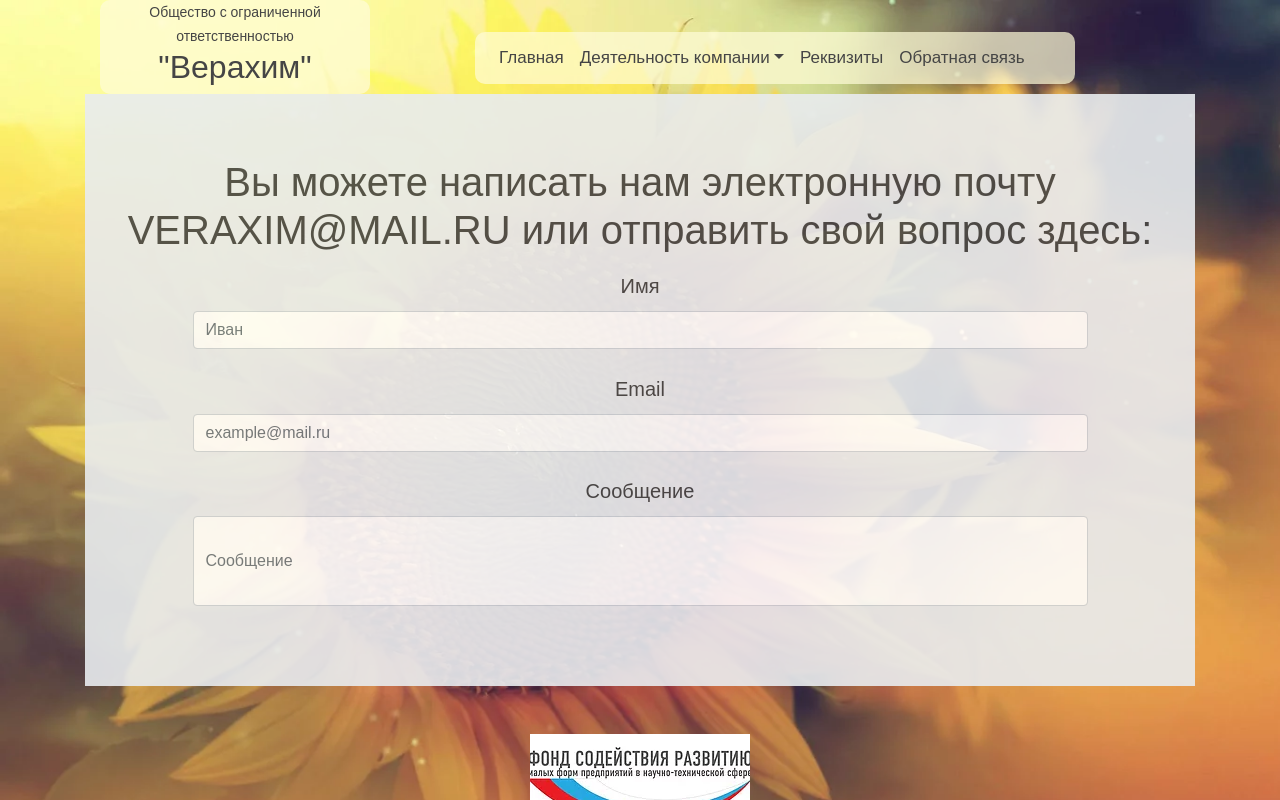
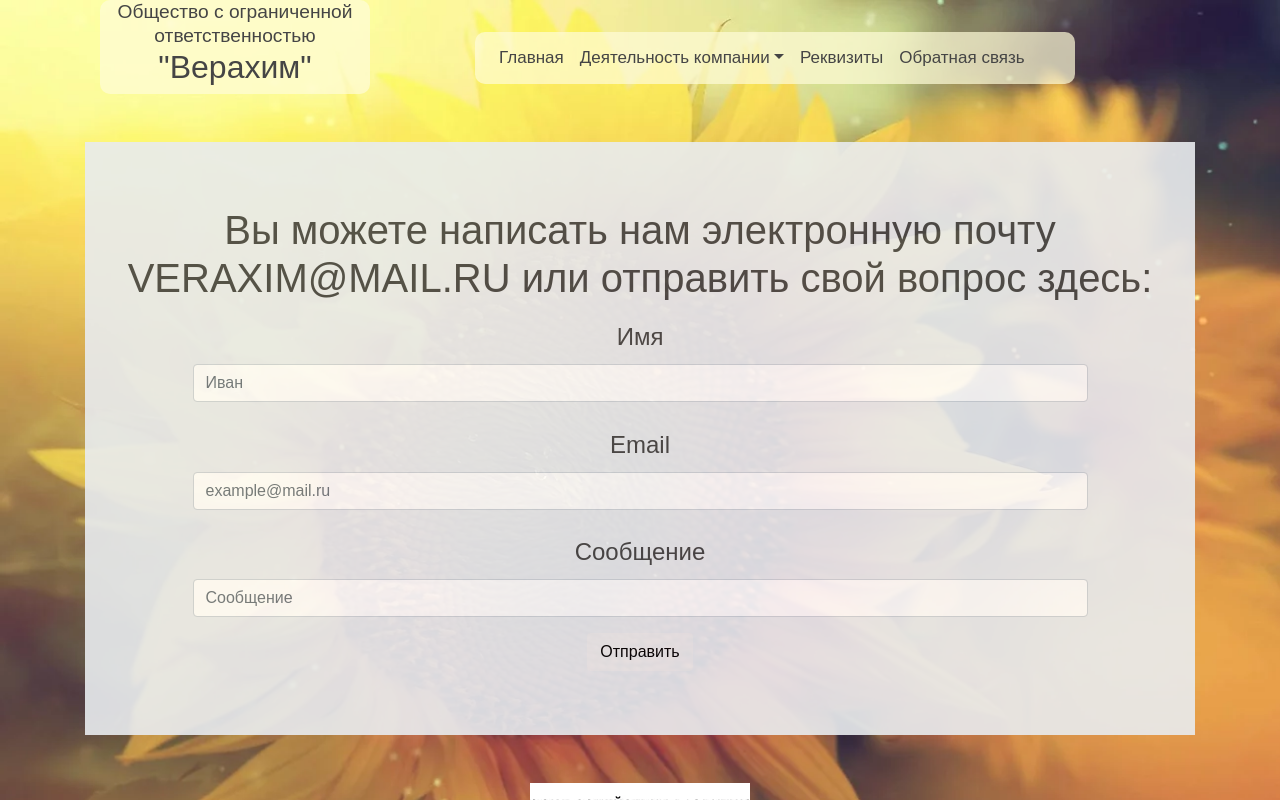
Before and after one commit to happycloudy/Veraxim-next, a Next.js app: page /connection in a window 1280 px wide. Shown: the top 800 px of the page. Built offline with nearby package versions, Linux system fonts and the light colour scheme.

Commit message:
Button fucked up

```diff
--- a/pages/connection.js
+++ b/pages/connection.js
@@ -8,22 +8,23 @@ export default function Connection(title) {
       <Head title="Обратная связь | Veraxim"/>
       <Header/>
 
-      <div className="jumbotron jumbotron-fluid">
+      <div className="jumbotron jumbotron-fluid mt-5">
         <h1>Вы можете написать нам электронную почту VERAXIM@MAIL.RU или отправить свой вопрос здесь: </h1>
 
-        <form>
-        <div class="form-group col-10 offset-1">
-          <label for="YourName">Имя</label>
-          <input type="text" className="form-control" id="YourName" placeholder="Иван"></input>
+        <form className="col-10 offset-1">
+        <div className="form-group">
+          <label htmlFor="YourName">Имя</label>
+          <input type="text" className="form-control" id="YourName" placeholder="Иван"/>
         </div>
-        <div class="form-group col-10 offset-1">
-          <label for="YourMail">Email</label>
-          <input type="text" className="form-control" id="YourMail" placeholder="example@mail.ru"></input>
+        <div className="form-group">
+          <label htmlFor="YourEmail">Email</label>
+          <input type="text" className="form-control" id="YourEmail" placeholder="example@mail.ru"/>
         </div>
-        <div class="form-group col-10 offset-1">
-          <label for="YourQuestion">Сообщение</label>
-          <input type="text" className="form-control ask" id="YourQuestion" placeholder="Сообщение"></input>
+        <div className="form-group">
+          <label htmlFor="YourQuestion">Сообщение</label>
+          <input type="text" className="form-control" id="YourQuestion" placeholder="Сообщение"/>
         </div>
+        <button id="ButtonSumbit" type="submit" className="btn" onClick={btnClick()}>Отправить</button>
       </form>
 
       </div>
@@ -37,7 +38,7 @@ export default function Connection(title) {
         margin: 0;
         padding: 0;
 
-        font: normal normal 14px Arial,Helvetica,sans-serif;
+        font: normal normal 1.2rem Arial,Helvetica,sans-serif;
         color: #454545;
         text-decoration: none;
         text-align: left;
@@ -45,14 +46,13 @@ export default function Connection(title) {
         margin: 0px 0px 0px 0px;
         padding: 0px 0px 0px 0px;
         text-transform: none;
-        font-size: 14px;
       }
       .jumbotron{
         opacity: .9;
         text-align: center;
       }
       label{
-        font: normal normal 20px Arial,Helvetica,sans-serif;
+        font: normal normal 1.5rem Arial,Helvetica,sans-serif;
         margin: 1vw 0 1vw 0;
       }
       .ask{
@@ -63,3 +63,11 @@ export default function Connection(title) {
     </div>
   )
 }
+
+function btnClick(){
+   /* let email=document.getElementById("YourEmail");
+    let name=document.getElementById("YourName");
+    let question=document.getElementById("YourQuestion");
+    console.log(email+' '+name+' '+question+' ');*/
+  console.log("123");
+}
--- a/pages/index.js
+++ b/pages/index.js
@@ -4,7 +4,7 @@ import Header from './header'
 
 export default function Home() {
   return (
-    <div className="container" style={{backgroundColor:"rgba(255, 255, 255, .8)",height:"100vh"}}>
+    <div className="container" style={{backgroundColor:"rgba(255, 255, 255, .8)",height:"100%"}}>
     <Head title="Главная"/>
       <Header/>
       <Main/>
```
